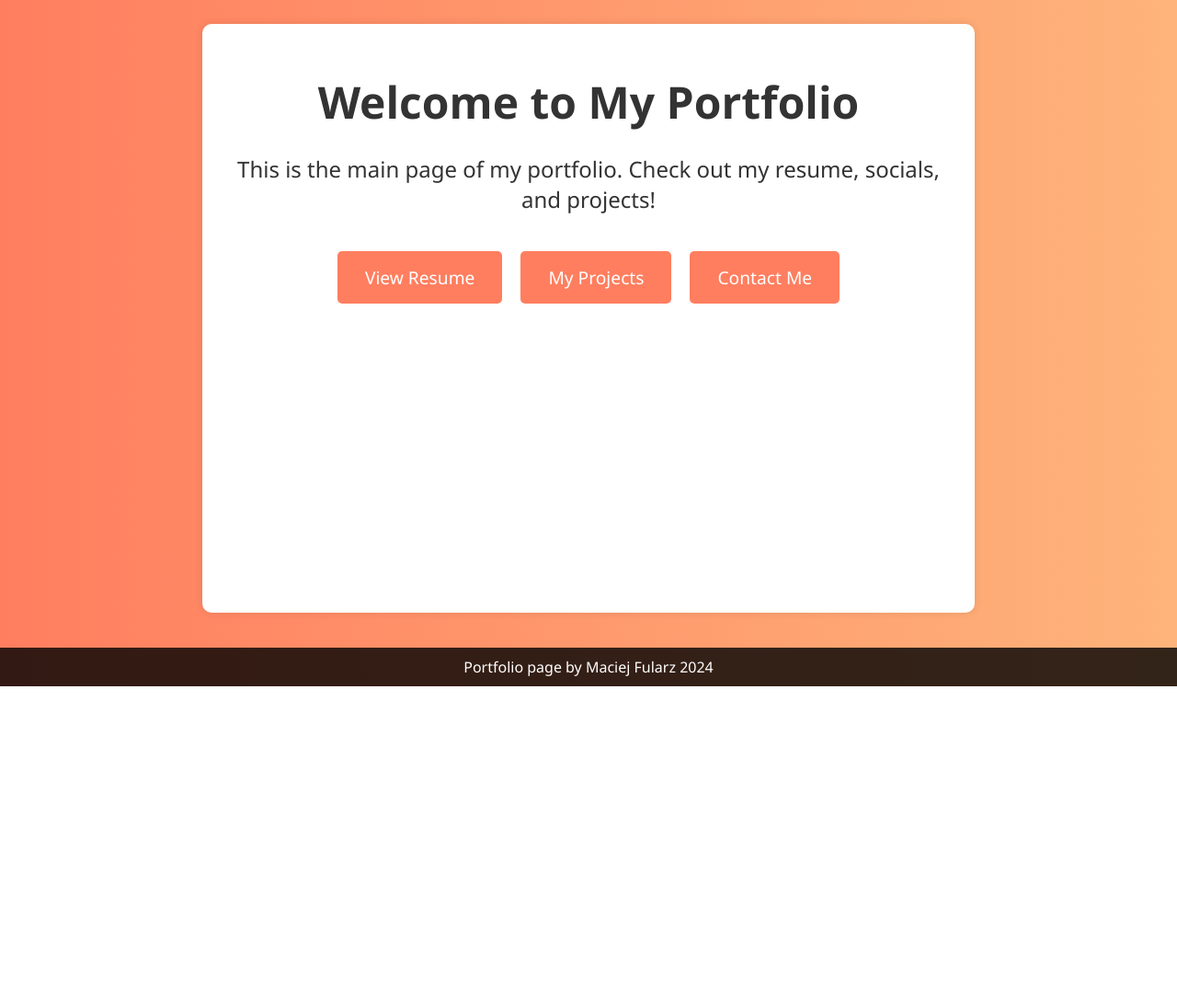
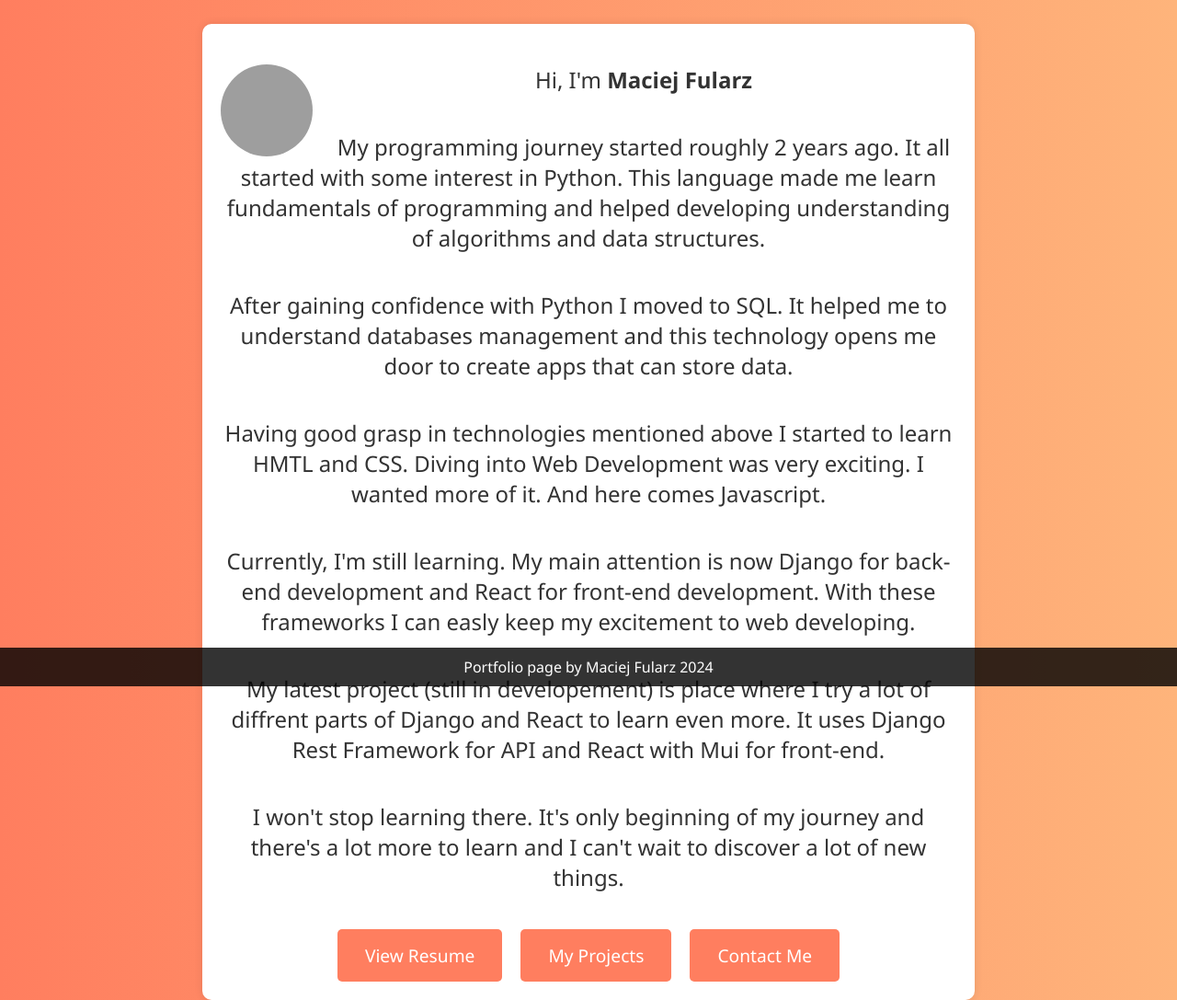
Before and after one commit to PlushaQ/portfolio-flask, a Flask app: page / in a window 1280 px wide. Shown: the part 54-1141 px from the top of the page at 92% size. Before the commit the page ends 800 px from the top, so only its background shows below. Run offline with Flask 3, Linux system fonts and the light colour scheme; data that the repository does not hold is empty; grey boxes are pictures that could not be loaded.

Commit message:
Updated index.html

```diff
--- a/templates/index.html
+++ b/templates/index.html
@@ -2,8 +2,18 @@
 
 {% block content %}
 <div class="portfolio-section">
-    <h1>Welcome to My Portfolio</h1>
-    <p>This is the main page of my portfolio. Check out my resume, socials, and projects!</p>
+    <img src="{{ url_for('static', filename='photo1.jpg') }} alt="Maciej Fularz" style="border-radius: 50%; width: 100px; height: 100px; float: left; margin-right: 20px;">
+    <div>
+        <p>Hi, I'm <strong>Maciej Fularz</strong></p>
+        <p>My programming journey started roughly 2 years ago. It all started with some interest in Python. This language made me learn fundamentals of programming and helped developing understanding of algorithms and data structures. <p>
+        <p>After gaining confidence with Python I moved to SQL. It helped me to understand databases management and this technology opens me door to create apps that can store data.</p>
+        <p>Having good grasp in technologies mentioned above I started to learn HMTL and CSS. Diving into Web Development was very exciting. I wanted more of it. And here comes Javascript.<p>
+        <p>Currently, I'm still learning. My main attention is now Django for back-end development and React for front-end development. With these frameworks I can easly keep my excitement to web developing.</p>
+        <p>My latest project (still in developement) is place where I try a lot of diffrent parts of Django and React to learn even more. It uses Django Rest Framework for API and React with Mui for front-end.</p>
+        <p>I won't stop learning there. It's only beginning of my journey and there's a lot more to learn and I can't wait to discover a lot of new things.</p>
+    </div>
+
+
     <div class="buttons">
         <a href="{{ url_for('resume') }}" class="btn">View Resume</a>
         <a href="{{ url_for('projects') }}" class="btn">My Projects</a>
```
